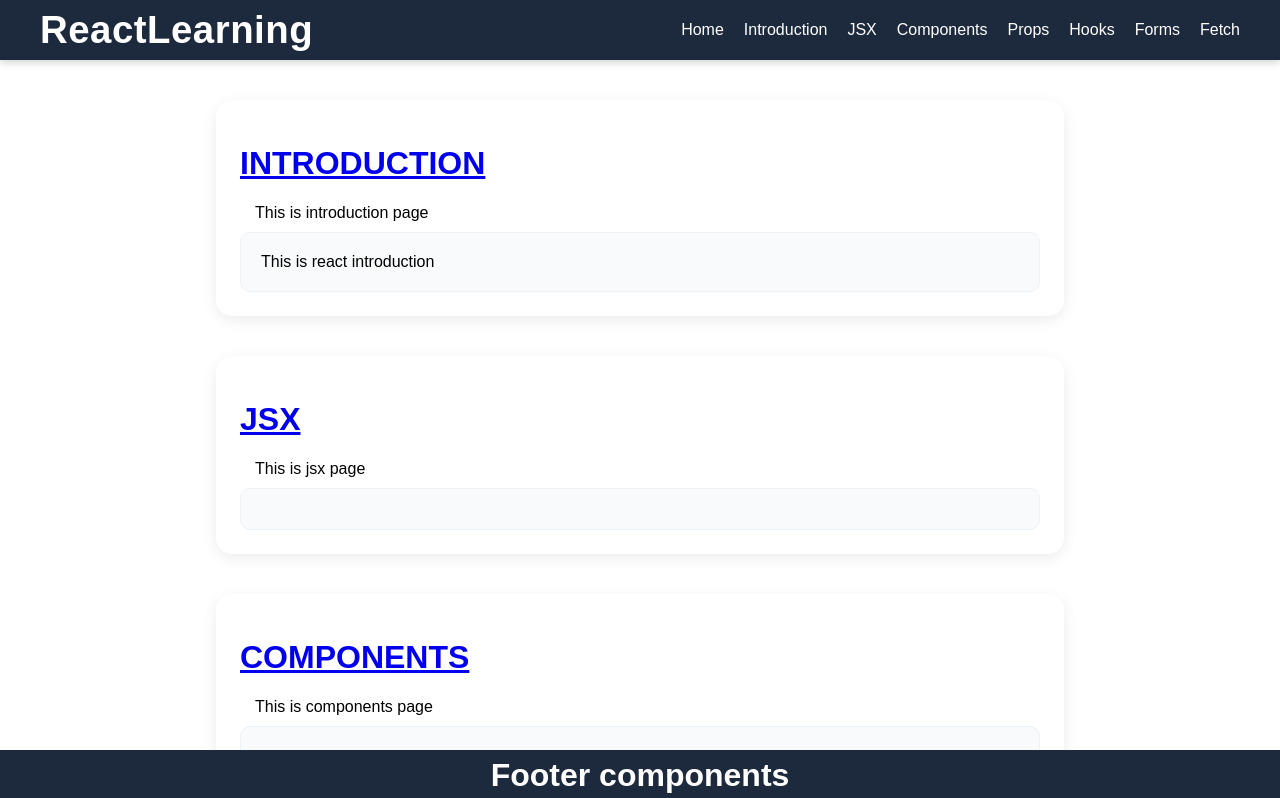
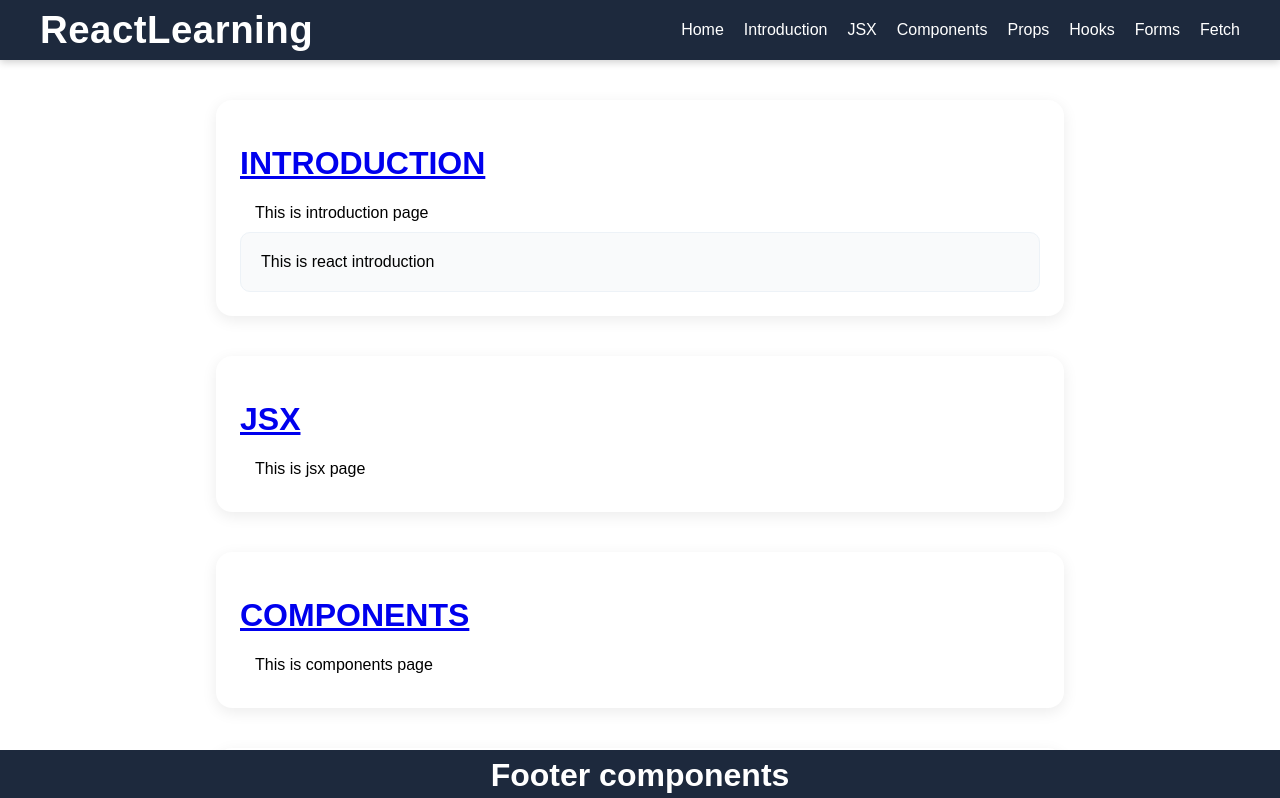
Before and after one commit to abimohan-31/react-learning, a React (Vite) app: page / in a window 1280 px wide. Shown: the top 798 px of the page. Built offline with nearby package versions, Linux system fonts and the light colour scheme.

Commit message:
conditional rendering

```diff
--- a/src/componensts/HomeCard.jsx
+++ b/src/componensts/HomeCard.jsx
@@ -11,7 +11,7 @@
             </Link>
             <p className="">This is {url} page</p>
           </div>
-          <div className="content-body">{text}</div>
+          {text && <div className="content-body">{text}</div>}
         </div>
       </div>
     </>
--- a/src/pages/Home.jsx
+++ b/src/pages/Home.jsx
@@ -4,7 +4,7 @@
   return (
     <>
       <HomeCard url="introduction" text="This is react introduction" />
-      <HomeCard url="jsx" />
+      <HomeCard url="jsx" text=""/>
       <HomeCard url="components" />
       <HomeCard url="props" />
       <HomeCard url="hooks" />
```
